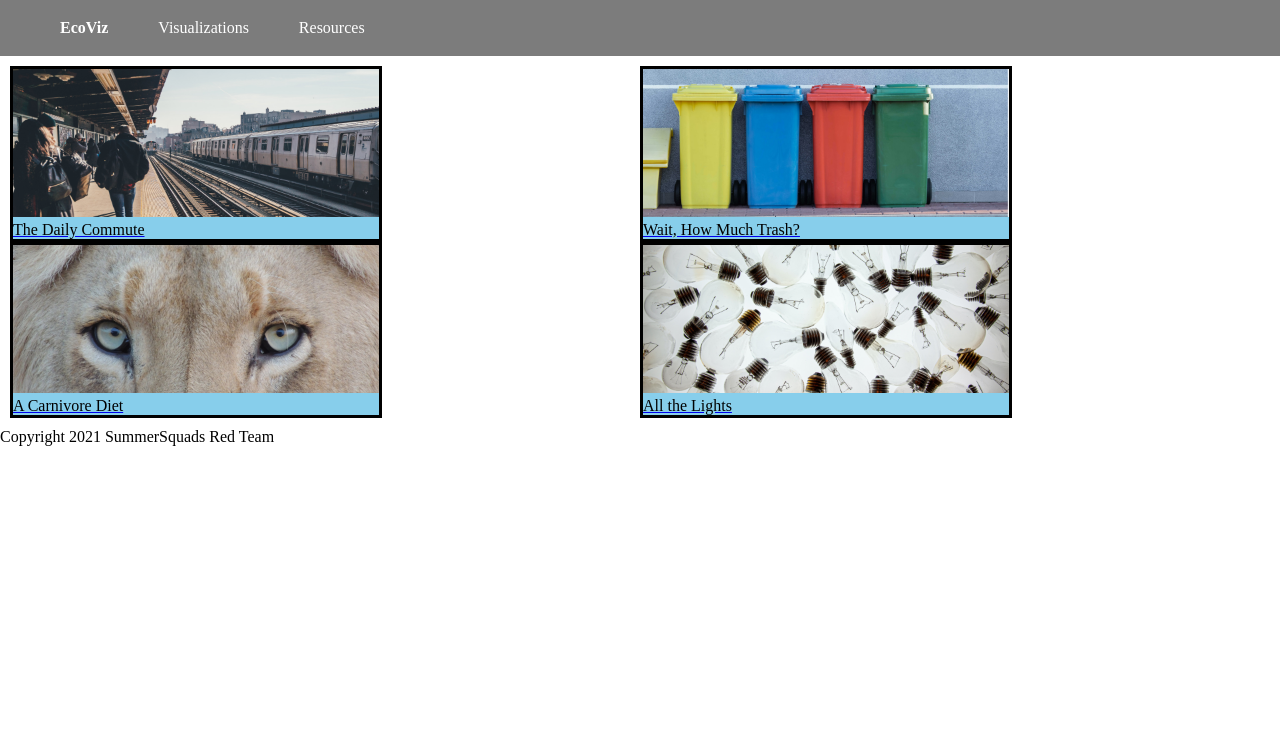
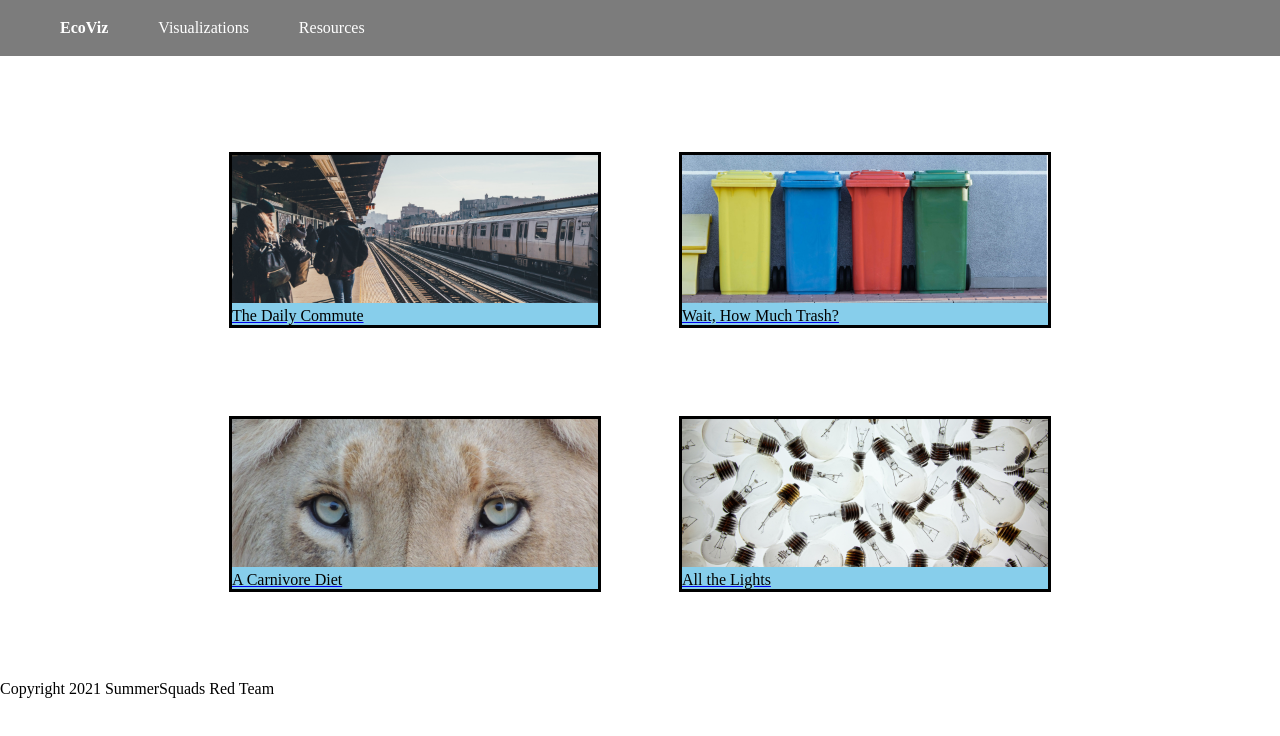
Before and after one commit to Summer-Squads-Red-Awesome/SS-Project, a Gatsby site: page / in a window 1280 px wide. Built offline with nearby package versions, Linux system fonts and the light colour scheme; Gatsby itself is replaced by a stand-in of ours.

Commit message:
added margins to home links

```diff
--- a/src/styles/global.css
+++ b/src/styles/global.css
@@ -1,28 +1,39 @@
 * {
-margin: 0;
-padding: 0;
+  margin: 0;
+  padding: 0;
 }
 
 body {
   margin: 0;
+  padding: 0;
   justify-content: center;
-
 }
 
 content {
   display: flex;
+  flex: 1;
   margin: 0;
   padding: 0;
-  min-height: 100%;
+}
+
+footer {
+  bottom: 0;
+}
+
+.layout {
+  min-height: 100vh;
 }
 
 .homescreen {
-  padding: 10px;
+  /* padding: 10px; */
+  /* height: 100vh; */
 }
 
 .grid-container {
   display: grid;
+  justify-items: center;
   grid-template-columns: 1fr 1fr;
+  margin: 96px 190px 0px 190px;
 }
 
 /* .homescreen {
@@ -56,6 +67,7 @@ content {
   border-style: solid;
   border-color: black;
   background-color: skyblue;
+  margin-bottom: 88px;
 }
 
 .home-link {
@@ -71,7 +83,7 @@ content {
 
 nav {
   background-color: #7C7C7C;
-  width: 100vw;
+  /* width: 100vw; */
   height: 56px;
   display: flex;
 }
```
Also changed, not shown: static/1-gallon-a-day.jpg (deleted), static/1440-gallons-in-5-years.jpg (deleted), static/24-gallons-a-month.jpg (deleted), static/288-gallons-a-year.jpg (deleted), static/Text-1-gallon-a-day.jpg (added), static/Text-1440-gallons-in-5-years.jpg (added), static/Text-228-gallons-a-year.jpg (added), static/Text-24-gallons-a-month.jpg (added).
